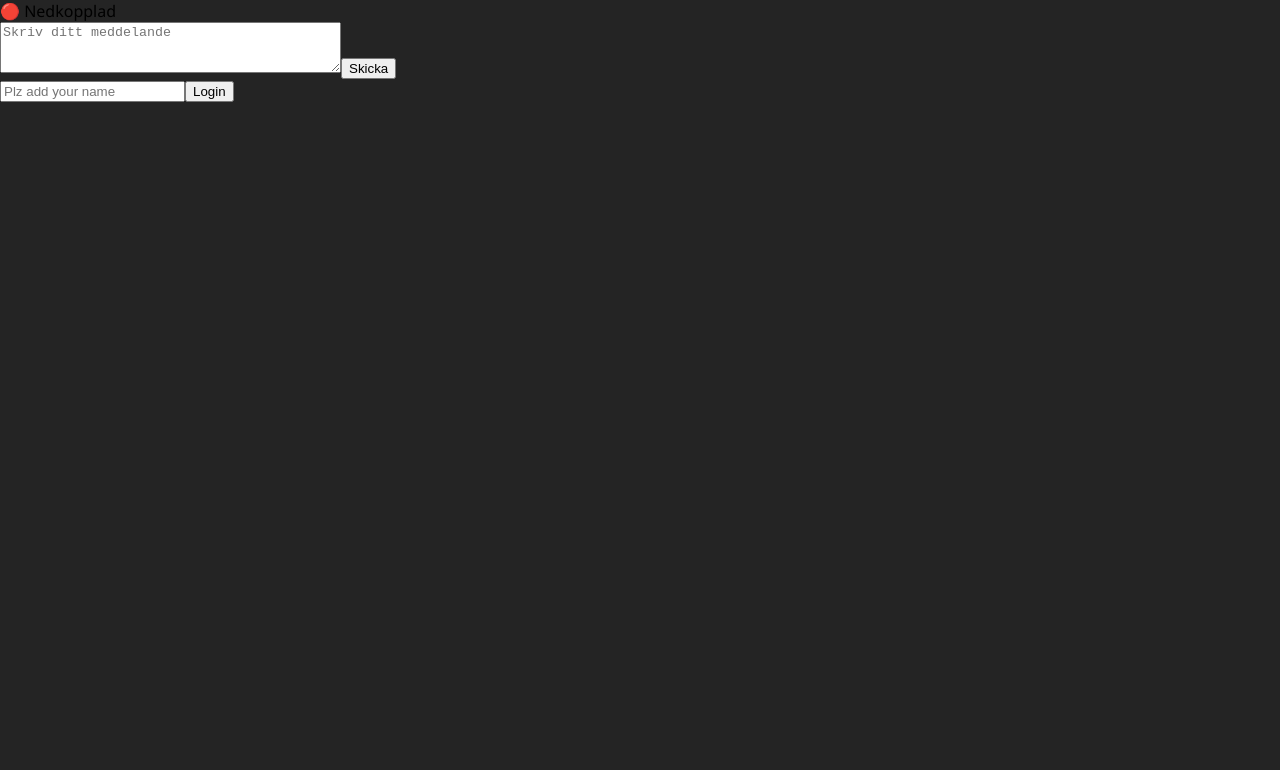
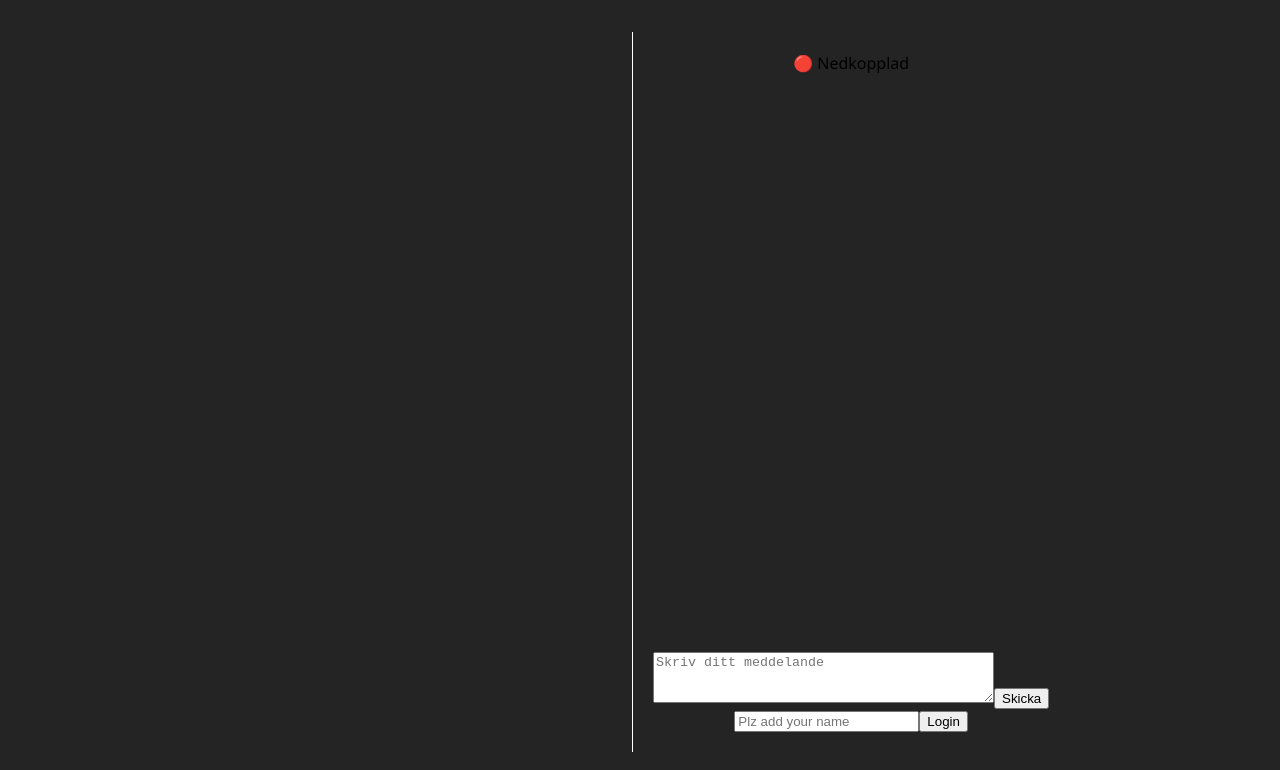
Before and after one commit to darunbjork/circulus-tertius, a React (Vite) app: page / in a window 1280 px wide. Shown: the top 770 px of the page. Built offline with nearby package versions, Linux system fonts and the light colour scheme; no server answers.

Commit message:
styling the areas

```diff
--- a/src/App.css
+++ b/src/App.css
@@ -1,6 +1,22 @@
 #root {
   max-width: 1280px;
   margin: 0 auto;
-  padding: 2rem;
+  padding: 2em 0 0;
   text-align: center;
 }
+
+#container {
+  display: flex;
+  justify-content: space-around;
+  height: 90vh;
+  width: 100wp;
+  overflow: hidden;
+
+}
+.interaction-container {
+display: flex;
+flex-direction: column;
+justify-content: space-between;
+border-left: 1px solid #fff;
+padding: 20px;
+}
--- a/src/App.tsx
+++ b/src/App.tsx
@@ -4,6 +4,7 @@ import { io } from "socket.io-client";
 import MessagesDetails from "./msgdetails/messagesDetails";
 import type { typeMessages } from "./tsdeclaration";
 import Login from "./Login";
+import "./App.css"
 
 /*
 // Skapar anslutning till servern
@@ -74,20 +75,23 @@ function App() {
 
     // Skicka till servern
     socket.emit(actualChatRoom, msgObject);
-
-    // Visa direkt i din egen lista (innan servern svarar)
     setMessages((prev) => [...prev, msgObject]);
-
-    // Nollställ inputfältet
     setInputMessage("");
   };
 
   return (
-    <div id="messages-container">
+    <div id="container">
+      <div className="messages">
         <MessagesDetails messages={messages} userName={userName} />
-      <p>{connectionStatus}</p>
-      {/*  */}
-
+      </div>
+      <div className="interaction-container">
+        <div className="status-holder">
+          <p className="connection-status">{connectionStatus}</p>
+          <p className="actual-usr">{userName}</p>
+        </div>
+        <div className="menti-container">
+          <div className="list-users"></div>
+          <div className="input-container">
             <div className="input-section">
               <textarea
                 rows="3"
@@ -104,6 +108,10 @@ function App() {
               userLogin={userLogin}
             />
           </div>
+        </div>
+      </div>
+      {/*  */}
+    </div>
   );
 }
 export default App;
```
Also changed, not shown: src/msgdetails/msgdetail.css (line endings or trailing spaces). Lines whose indentation alone changed are shown as unchanged.
